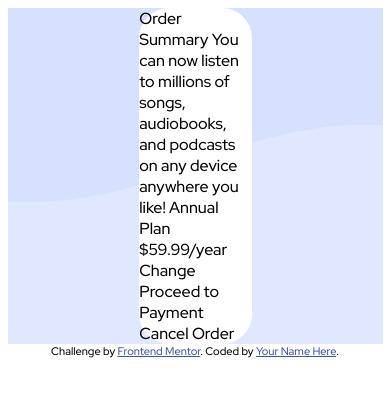
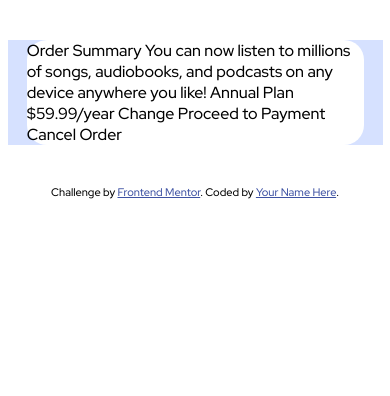
Before and after one commit to OlgaRybacka/orderSummary, a plain HTML site: page index.html in a window 390 px wide. Drawn offline with Linux system fonts and the light colour scheme.

Commit message:
small fixes + basic structure for mobile

```diff
--- a/styles.css
+++ b/styles.css
@@ -22,9 +22,9 @@
 
 .summary-container {
 	width:30%;
-	margin: 0 auto;
+	margin: 50px auto;
 	background-color: white;
-	border-radius: 30px;
+	border-radius: 20px;
 }
 
 @media screen and (max-width: 600px) {
@@ -33,4 +33,9 @@
 		width: 375px;
 		background-image: url('images/pattern-background-mobile.svg');
 	}
+
+	.summary-container {
+		width:90%;
+		margin: 40px auto;
+	}
 }
```
